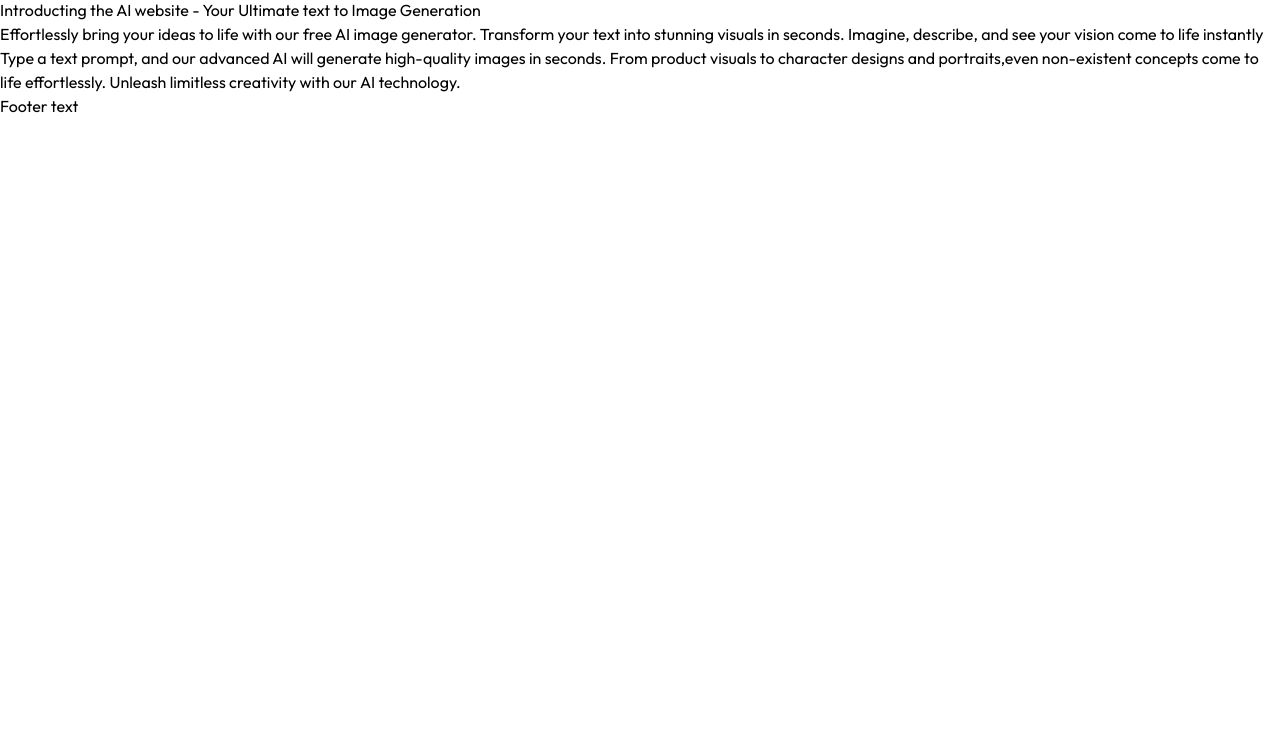
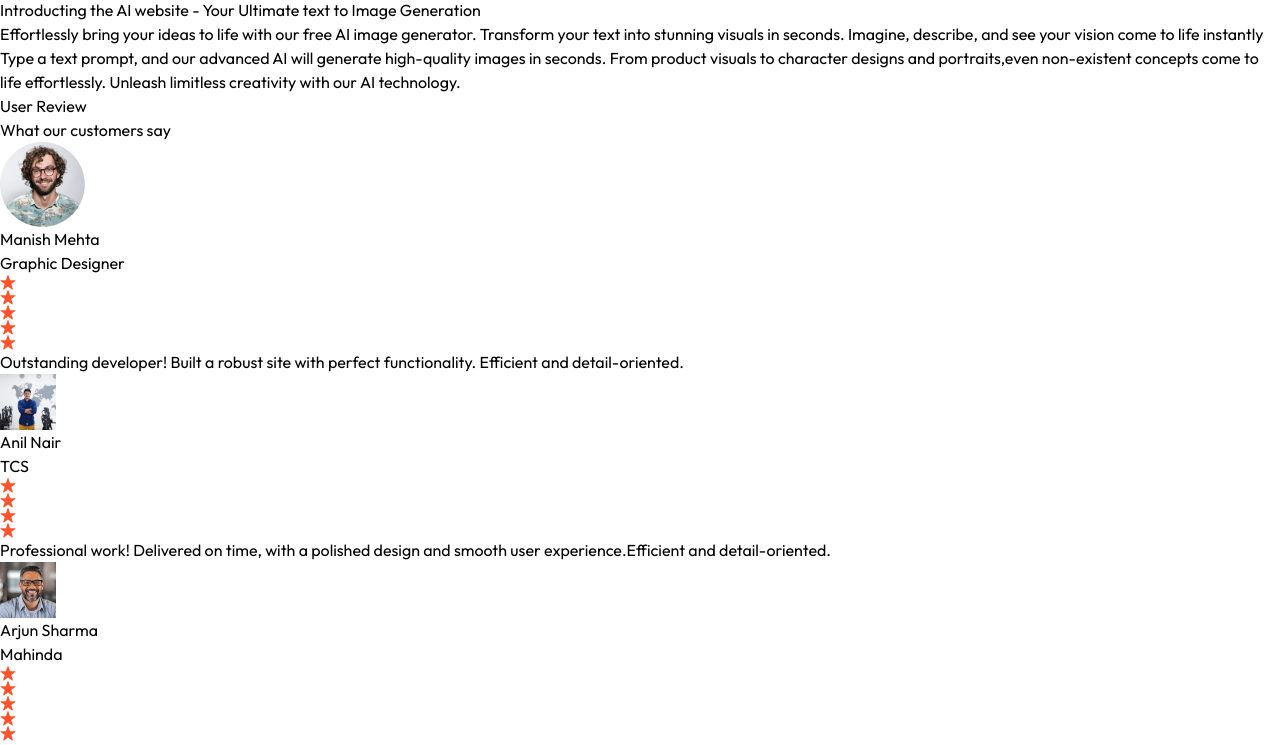
Before and after one commit to SinghRajRitik/ArtAI, a React (Vite) app in the folder client/: page / in a window 1280 px wide. Shown: the part 1598-2343 px from the top of the page. Before the commit the page ends 1716 px from the top, so only its background shows below. Built offline with nearby package versions, Linux system fonts and the light colour scheme; a web font is replaced by a local one.

Commit message:
testimonial section completed

```diff
--- a/client/src/components/Testimonial.jsx
+++ b/client/src/components/Testimonial.jsx
@@ -1,24 +1,38 @@
 import React from 'react'
-import { testimonialsData } from '../assets/assets'
+import { assets, testimonialsData } from '../assets/assets'
+import { delay,motion } from 'motion/react'
 
 const Testimonial = () => {
   return (
-    <div>
-        <h1>
+    <motion.div
+    initial={{opacity:0.2,y:100}}
+    transition={{duration:1}}
+    whileInView={{opacity:1,y:0}}
+    viewport={{once:true}}
+    className='flex flex-col item-center justify-center my-20 p-12' >
+        <h1 className='text-3xl sm:text-4xl font-semibold mb-2'>
           User Review
         </h1>
-        <p>What our customers say</p>
-        <div>
+        <p className='text-gray-500 mb-12'>What our customers say</p>
+        <div className='flex flex-wrap gap-6'>
             {testimonialsData.map((testimonial,index)=>(
                 <div key={index}>
                     <div>
-                        <img src={testimonial.image} alt="" />
+                        <img src={testimonial.image} alt="" className='rounded-full w-14' />
+                        <h2 className='text-xl font-semibold mt-3'>{testimonial.name}</h2>
+                        <p  className='text-gray-500 mb-4'>{testimonial.role}</p>
+                        <div className='flex mb-4'>
+                          {Array(testimonial.stars).fill().map((item,index)=>(
+                            <img key = {index}src={assets.rating_star} alt="" />
+                          ))}
+                        </div>
+                        <p className='text-center text-sm text-gray-600'>{testimonial.text}</p>
                     </div>
 
                 </div>
             ))}
         </div>
-    </div>
+    </motion.div>
   )
 }
 
--- a/client/src/pages/Home.jsx
+++ b/client/src/pages/Home.jsx
@@ -2,6 +2,7 @@
 import Header from '../components/Header'
 import Steps from '../components/Steps'
 import Description from '../components/Description'
+import Testimonial from '../components/Testimonial'
 
 const Home = () => {
   return (
@@ -9,6 +10,7 @@
       <Header/>
       <Steps/>
       <Description/>
+      <Testimonial/>
     </div>
   )
 }
```
